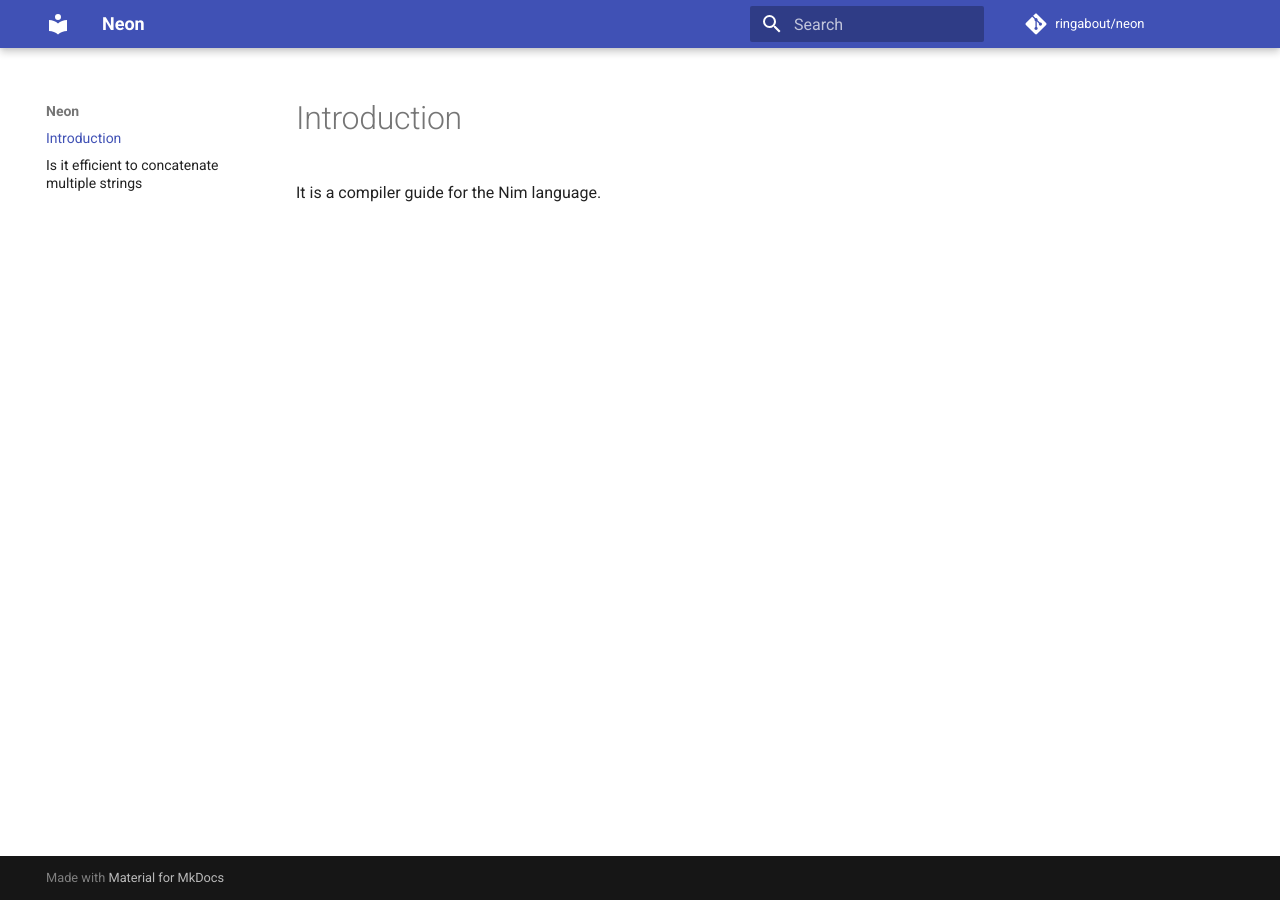
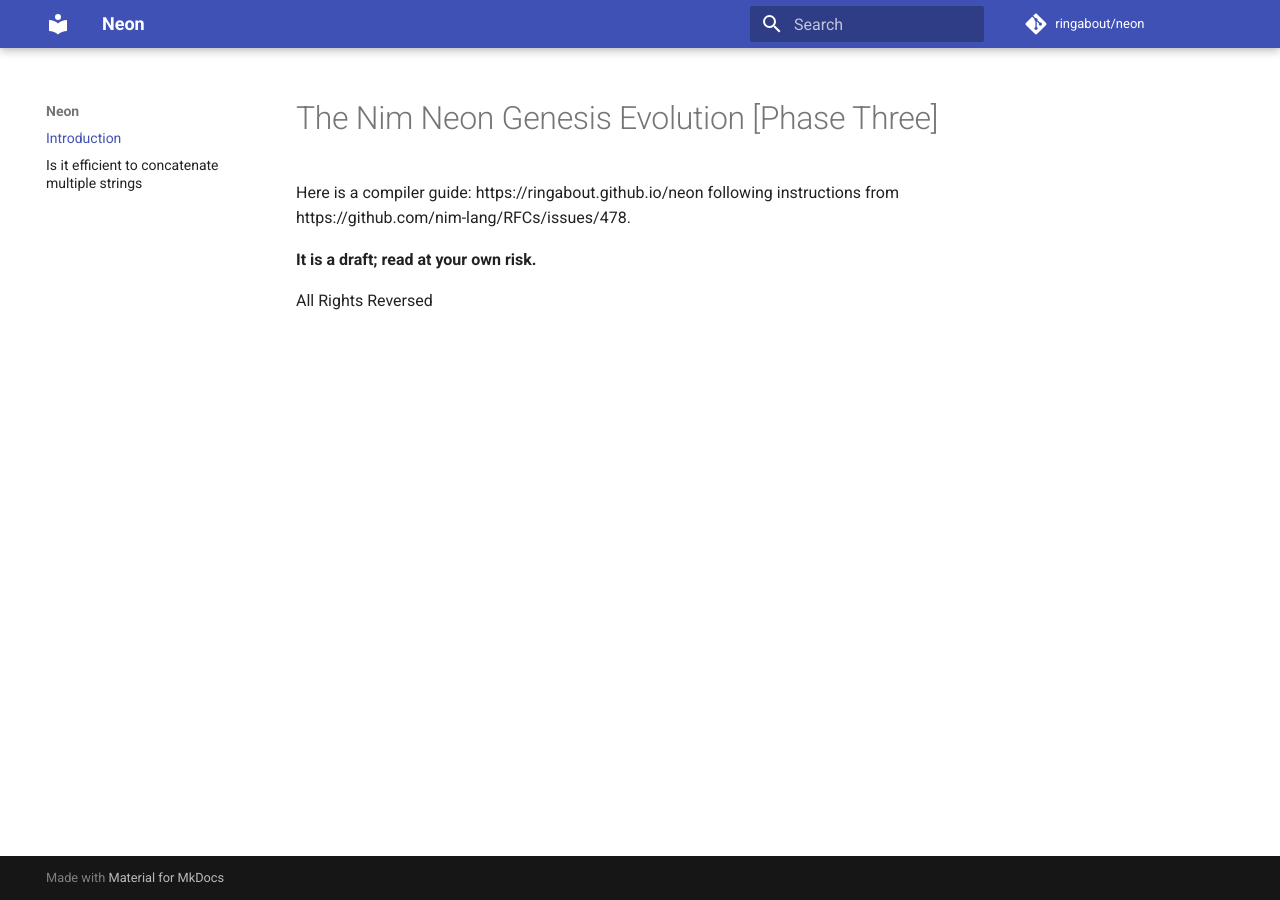
Before and after one commit to ringabout/neon, an MkDocs documentation site: the page built from docs/index.md, in a window 1280 px wide. Built offline with MkDocs 1.6.1 and Material for MkDocs 9.7.7, drawn with Linux system fonts in a browser that asks for light colours; comment, search, counter and statistics services are not loaded.

Commit message:
add index

```diff
--- a/docs/index.md
+++ b/docs/index.md
@@ -1 +1,8 @@
-It is a compiler guide for the Nim language.
+# The Nim Neon Genesis Evolution [Phase Three]
+
+Here is a compiler guide: https://ringabout.github.io/neon following instructions from https://github.com/nim-lang/RFCs/issues/478.
+
+**It is a draft; read at your own risk.**
+
+
+All Rights Reversed
```
